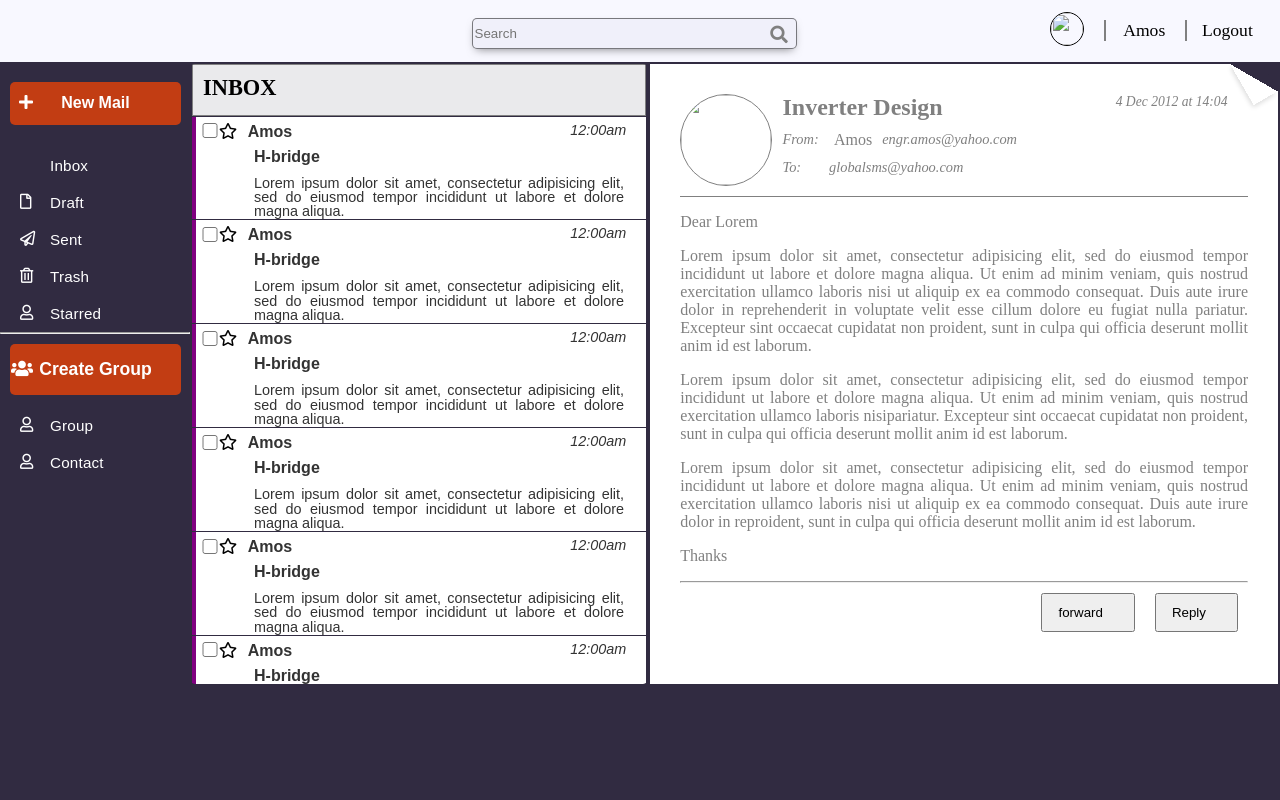
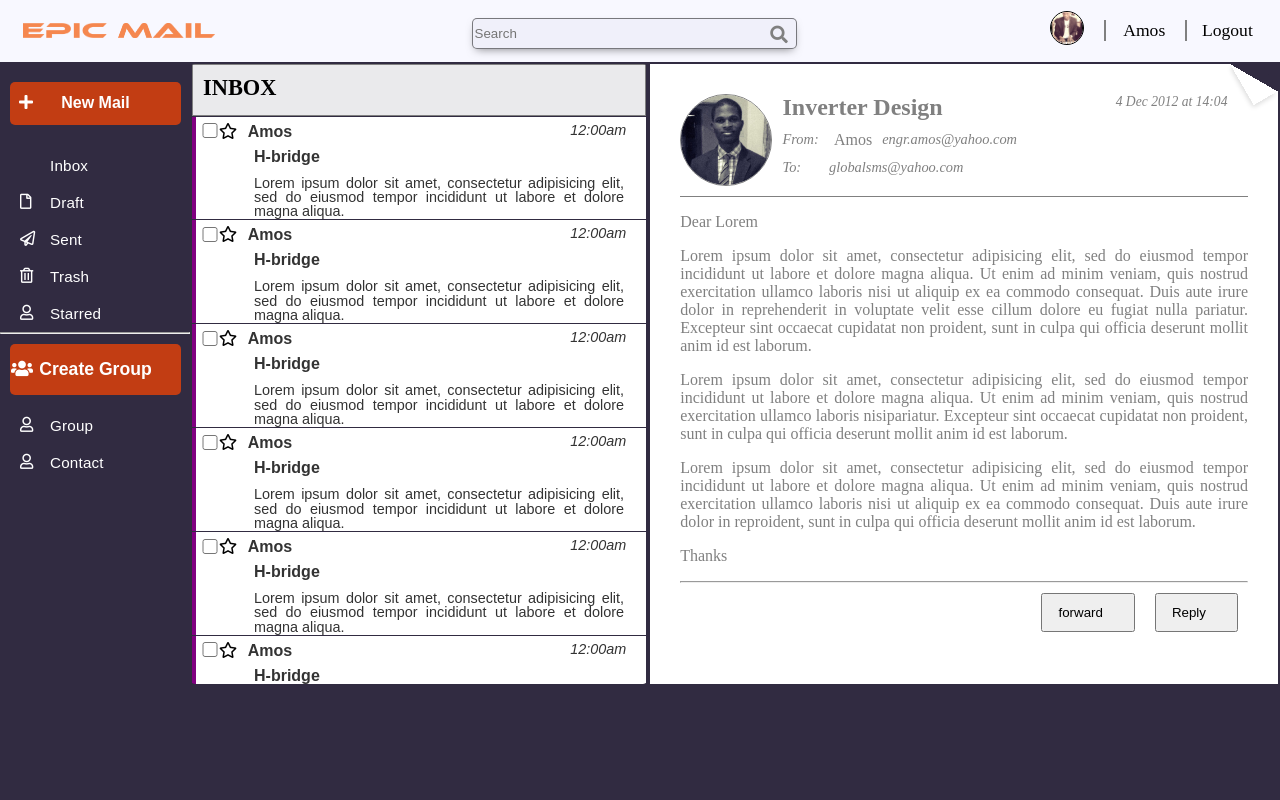
Before and after one commit to amoskeyz/Epic-Mail, a plain HTML site: page UI/Main-Page.html in a window 1280 px wide. Drawn offline with Linux system fonts and the light colour scheme; files that its build step writes are made by us from their sources.

Commit message:
[Bug  #164341836] Fix css main page link

```diff
--- a/UI/Main-Page.html
+++ b/UI/Main-Page.html
@@ -2,20 +2,20 @@
 <html>
 <head>
 	<title>Home Page</title>
-    <link rel="stylesheet" type="text/css" href="style-main.css">
+    <link rel="stylesheet" type="text/css" href="css/style-main.css">
     <link rel="stylesheet" type="text/css" href="fontawesome-free-5.7.2-web/css/all.css">
 
 </head>
 <body>
     <div class="header">
-        <img class="img" src="img.png">
+        <img class="img" src="img/img.png">
         <div class = "inputs">
             <input type="text" class="search-bar" placeholder="Search">
             <span class = "icon"></span>
         </div>
         <div class="contain">
             <div class="imgwrap">
-                <img class="profile" src="profile.jpg">
+                <img class="profile" src="img/profile.jpg">
             </div>
             <div id="right">
                 <span class="icon userName">Amos</span>
@@ -139,7 +139,7 @@
 
         <div class = "message">
             <div class="shower icon">
-                <img class="imgs" src="IMG.jpg">
+                <img class="imgs" src="img/IMG.jpg">
                 <p class='m-subject'> Inverter Design</p>
                 <div class="user-detail">
                     <p class='sender'> Amos</p>
```
